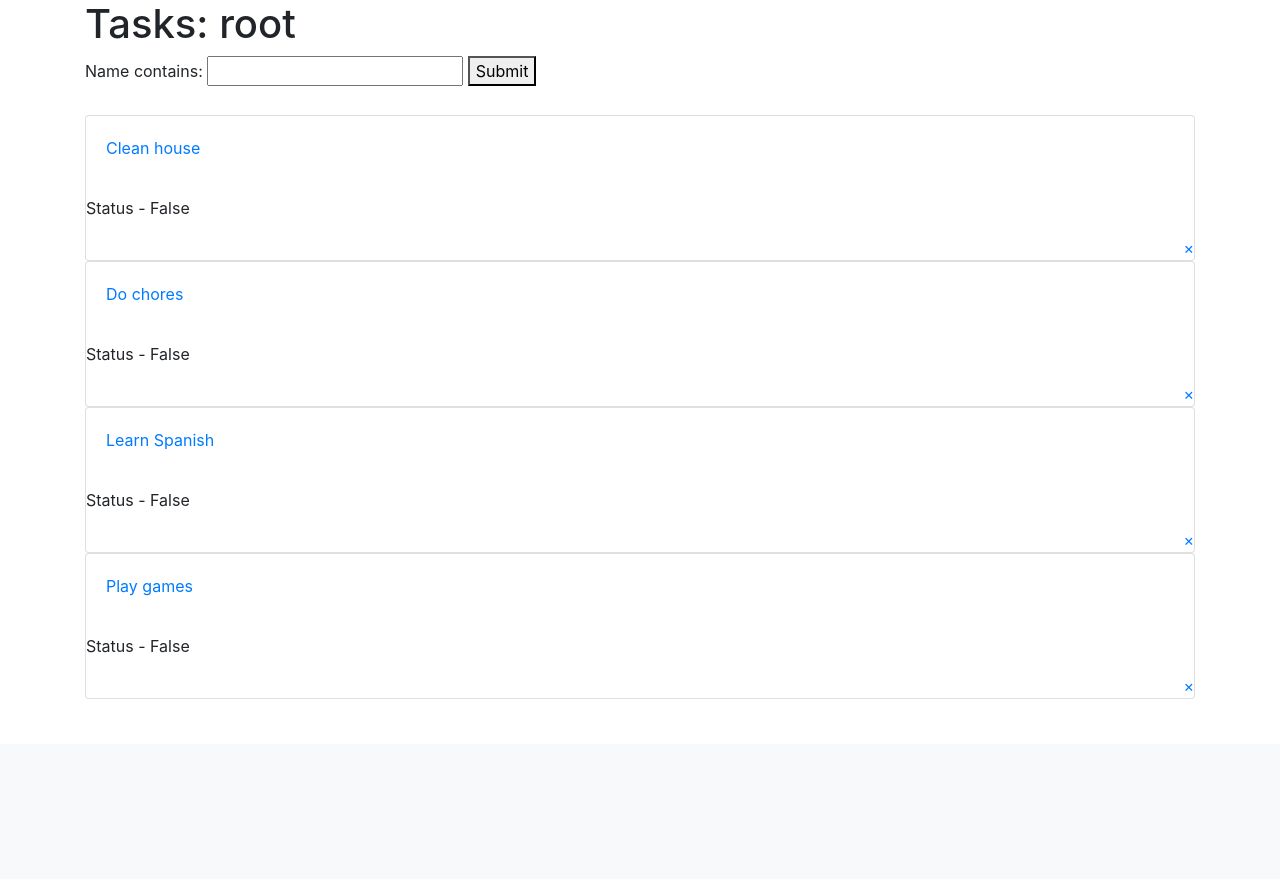
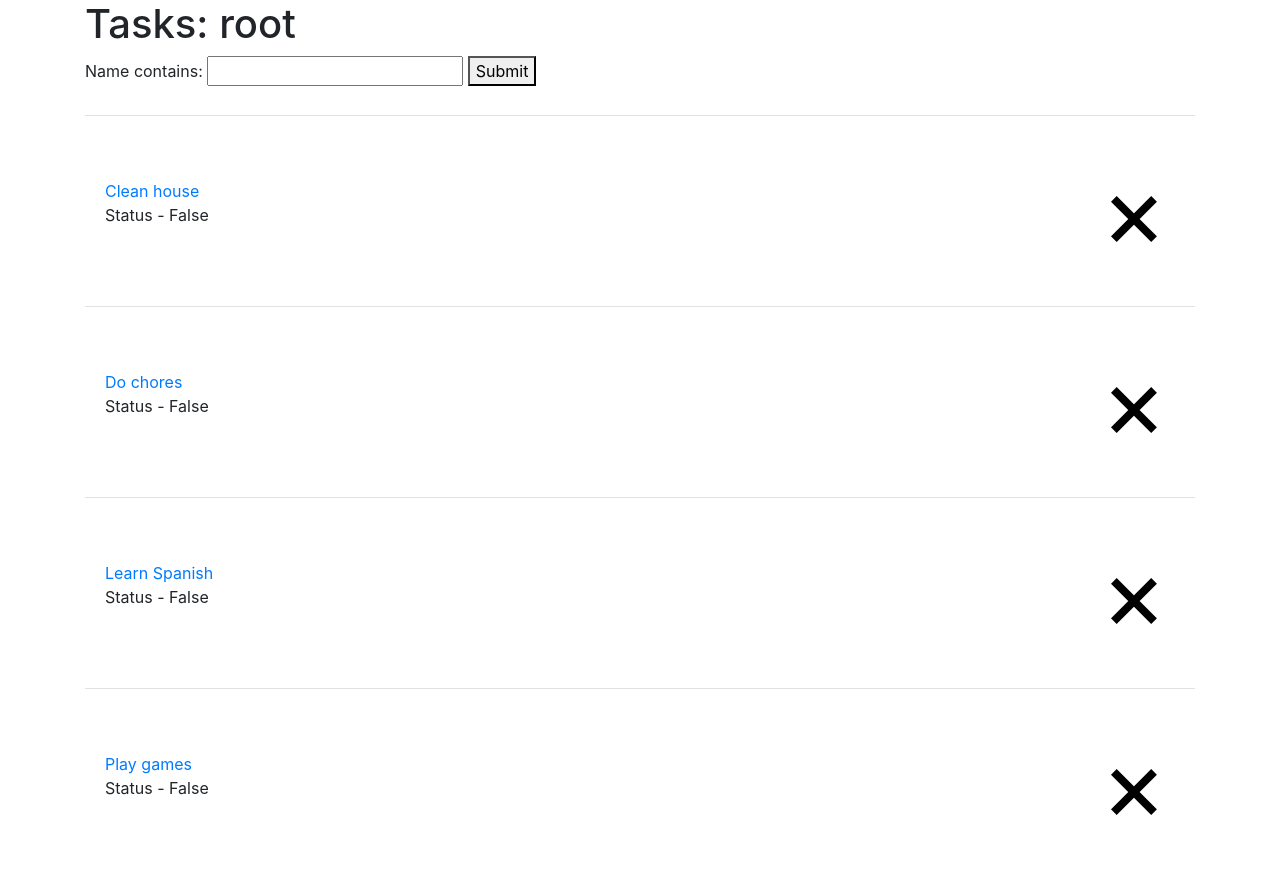
Before and after one commit to msg8925/django_todo_app, a Django app: page / in a window 1280 px wide. Shown: the part 56-935 px from the top of the page. Before the commit the page ends 755 px from the top, so only its background shows below. Run offline with Django 4.2, Linux system fonts and the light colour scheme; a user stored in the database is signed in; data comes from the database, SQL or seed files in the repository; some libraries are stand-ins or nearby versions.

Commit message:
CSS updated in home page

```diff
--- /dev/null
+++ b/todoapp/todo/static/styles.css
@@ -0,0 +1,18 @@
+body{
+    background-color: white;
+}
+
+.task-wrapper {
+    display: flex;
+    align-items: center;
+    justify-content: space-between;
+    padding: 20px;
+    background-color: #fff;
+    border-top: 1px solid rgb(226, 226, 226);
+}
+
+
+.delete-icon {
+    color: black;
+    font-size: 100px;
+}
--- a/todoapp/todo/templates/todo/base.html
+++ b/todoapp/todo/templates/todo/base.html
@@ -1,3 +1,5 @@
+{% load static %}
+
 <!DOCTYPE html>
 <html lang="en">
   <head>
@@ -10,6 +12,9 @@
 
     <!-- Font Awesome -->
     <script src="https://kit.fontawesome.com/8ffaaa615d.js" crossorigin="anonymous"></script>
+
+    <!-- CSS file -->
+    <link rel="stylesheet" href="{% static 'styles.css' %}">
 
     <title>Todo App</title>
   </head>
--- a/todoapp/todo/templates/todo/home.html
+++ b/todoapp/todo/templates/todo/home.html
@@ -14,17 +14,22 @@
 
     {% for task in tasks %}
 
-    <div class="card">
-        <div class="card-body">
-          <!-- <p>Author: {{ task.author }}</p> -->
-          <p><a href="{% url 'task-detail' task.id %}">{{ task.name }}</a></p>
+    <div class="">
+        <div class="task-wrapper">
+
+            <div>
+                <a href="{% url 'task-detail' task.id %}">{{ task.name }}</a>
+                <p>Status - {{ task.status }}</p>
+            </div>
+
+            <a class="mr-2 delete-icon" href="{% url 'task-delete' task.id %}">&#215;</a>
+
+
+
+
+
         </div>
-        <div>
-            <p>Status - {{ task.status }}</p>
-        </div>
-        <div class="ml-auto">
-            <a href="{% url 'task-delete' task.id %}">&#215;</a>
-        </div>
+
     </div>
 
     {% endfor %}
--- a/todoapp/todo/views.py
+++ b/todoapp/todo/views.py
@@ -40,6 +40,7 @@ class TaskListView(LoginRequiredMixin, ListView):
 
 
     def get_queryset(self):
+        # Get the Task data from the
         queryset = super().get_queryset()
         self.filterset = TodoFilter(self.request.GET, queryset=queryset)
         return self.filterset.qs
```
